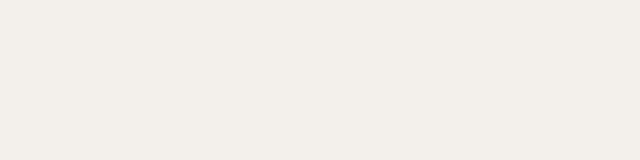
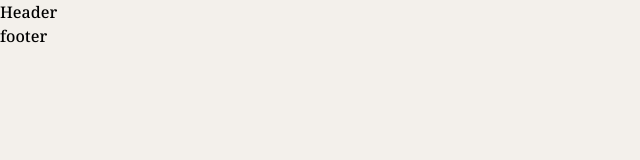
Before and after one commit to prgrms-fe-devcourse/FES-5-Project3-TEAM-3, a React (Vite) app: page / in a window 1280 px wide. Shown: the top 160 px of the page, without its empty margins (0-640 px from the left). Built offline with nearby package versions, Linux system fonts and the light colour scheme; a web font is replaced by a local one.

Commit message:
[Chore] 기본 routerProvider 설정

```diff
--- a/package.json
+++ b/package.json
@@ -11,6 +11,7 @@
   },
   "dependencies": {
     "@supabase/supabase-js": "^2.56.0",
+    "@types/node": "^24.3.0",
     "dom": "^0.0.3",
     "react": "^19.1.1",
     "react-dom": "^19.1.1",
--- a/src/App.tsx
+++ b/src/App.tsx
@@ -1,8 +1,12 @@
+import { RouterProvider } from "react-router"
+import { routes } from "./router/routes"
+
 function App() {
 
   return (
-    <>
-    </>
+    <div>
+      <RouterProvider router={routes} />
+    </div>
   )
 }
 
--- a/src/pages/index.tsx
+++ b/src/pages/index.tsx
@@ -1,6 +1,14 @@
-function index() {
+import { Outlet } from "react-router"
+
+function Root() {
   return (
-    <div>index</div>
+    <div className="flex flex-col w-screen h-screen">
+      <header>Header</header>
+      <main>
+        <Outlet></Outlet>
+      </main>
+      <footer>footer</footer>
+    </div>
   )
 }
-export default index
+export default Root
--- /dev/null
+++ b/src/router/routes.tsx
@@ -0,0 +1,15 @@
+import { lazy } from "react";
+import { createBrowserRouter } from "react-router";
+
+/* Code Splitting */
+const Root = lazy(() => import('@/pages'))
+
+export const routes = createBrowserRouter([
+  {
+    path: '/',
+    Component: Root,
+    children: [
+
+    ]
+  }
+])
--- a/tsconfig.app.json
+++ b/tsconfig.app.json
@@ -1,5 +1,8 @@
 {
   "compilerOptions": {
+    "baseUrl": ".",
+    "paths": { "@/*": ["src/*"] },
+    "types": ["vite/client"],
     "tsBuildInfoFile": "./node_modules/.tmp/tsconfig.app.tsbuildinfo",
     "target": "ES2022",
     "useDefineForClassFields": true,
@@ -23,5 +26,5 @@
     "noFallthroughCasesInSwitch": true,
     "noUncheckedSideEffectImports": true
   },
-  "include": ["src"]
+  "include": ["src", "vite.config.ts"]
 }
```
Also changed, not shown: src/router/index.tsx (deleted), 1 other file (tests, documents, lock files or other folders).
